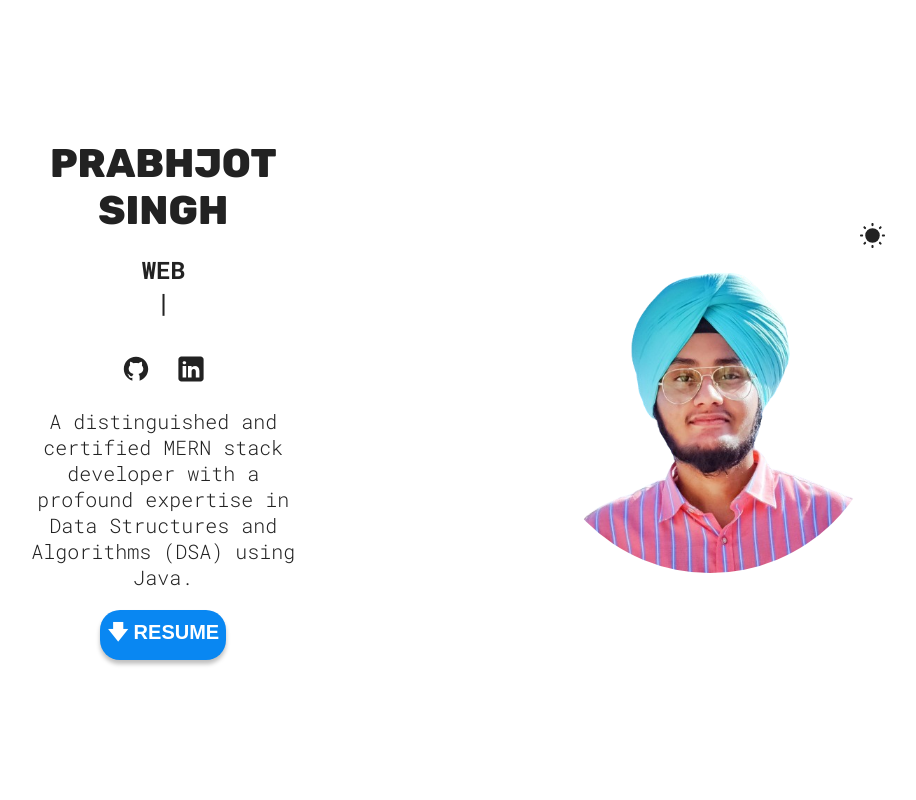
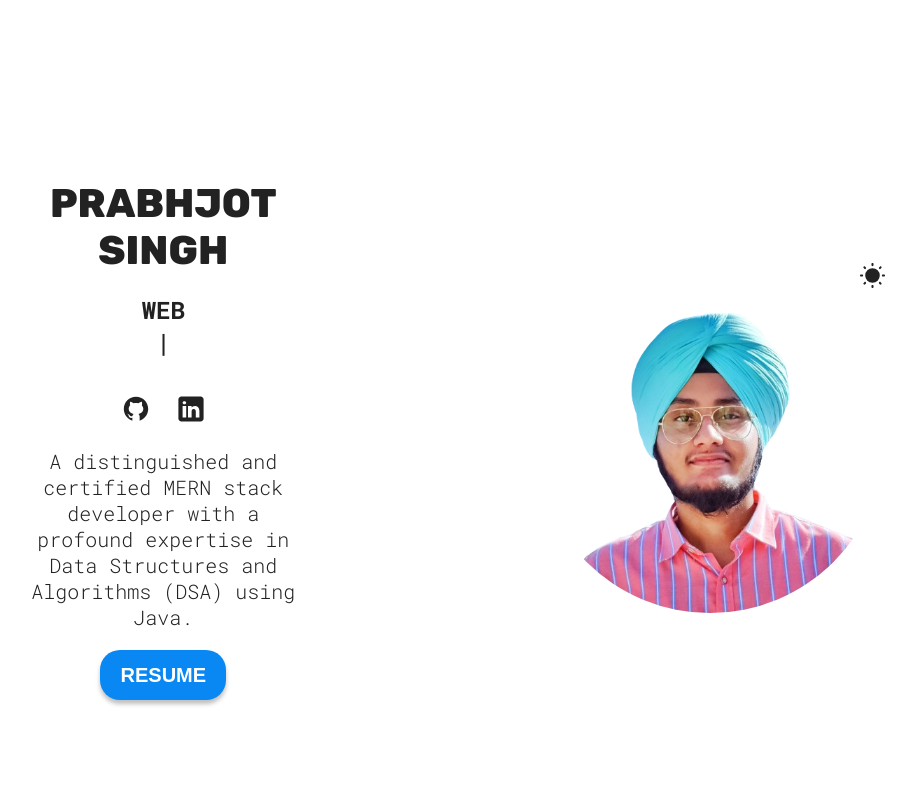
Before and after one commit to pr7bh/Portfolio, a React (Vite) app: page / in a window 1280 px wide. Shown: the top 800 px of the page, without its empty margins (188-1104 px from the left). Built offline with nearby package versions, Linux system fonts and the light colour scheme.

Commit message:
third commit

```diff
--- a/src/sections/Hero/Hero.jsx
+++ b/src/sections/Hero/Hero.jsx
@@ -87,7 +87,7 @@ function Hero() {
         A distinguished and certified MERN stack developer with a profound expertise in Data Structures and Algorithms (DSA) using Java.
         </p>
         <a href={CV} download>
-          <button className="hover">🡇 RESUME</button>
+          <button className="hover">RESUME</button>
         </a>
       </div>
     </section>
--- a/src/sections/Hero/HeroStyles.module.css
+++ b/src/sections/Hero/HeroStyles.module.css
@@ -6,6 +6,7 @@
   text-align: center;
   height: 100dvh;
   min-height: 500px;
+  margin-top: 40px;
 
   .hero {
     max-width: 200px;
```
